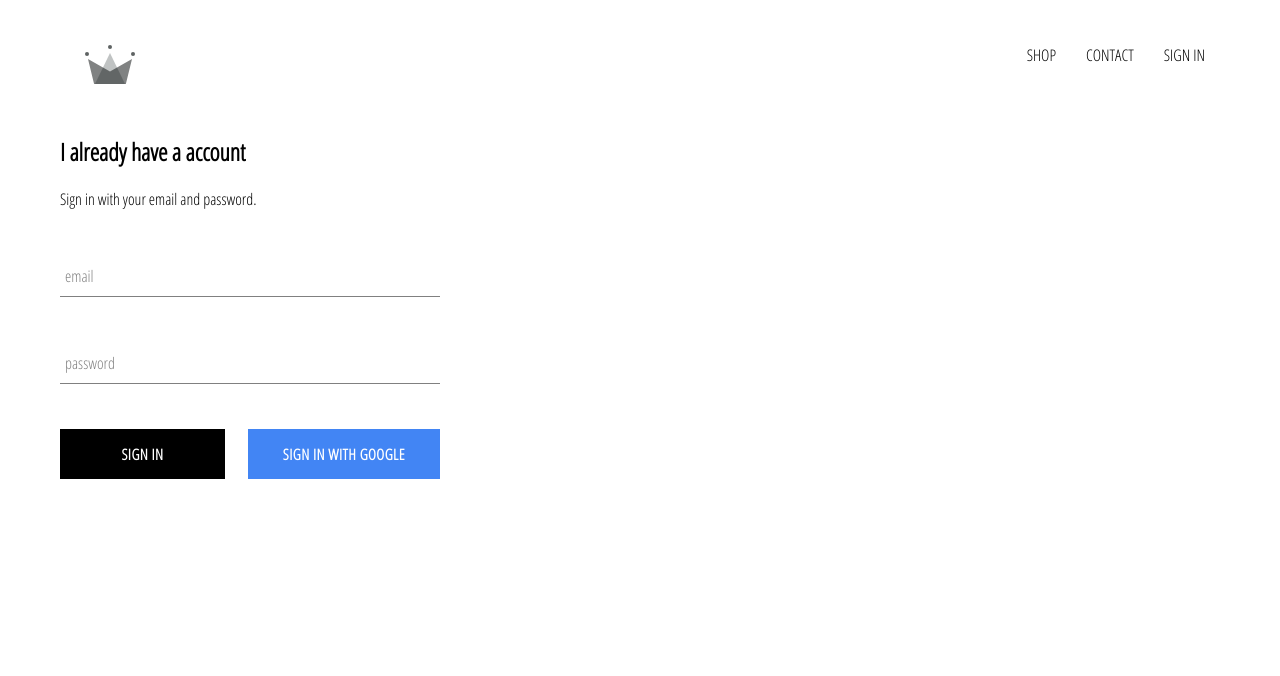
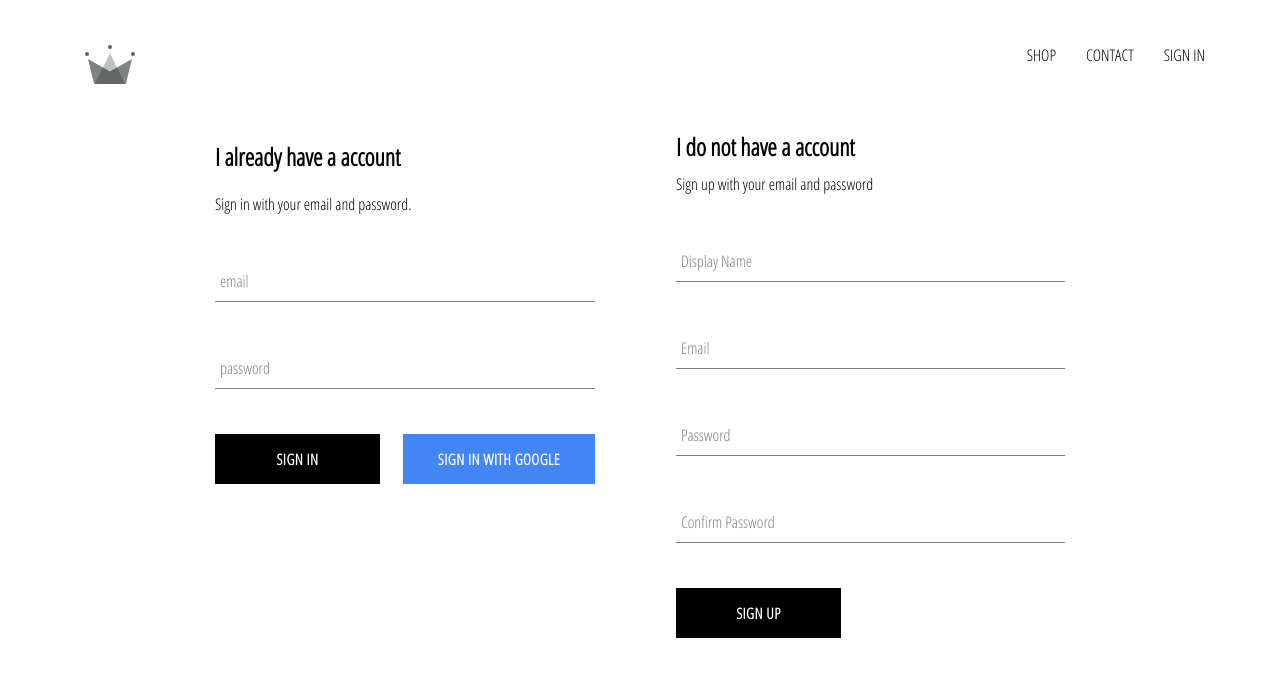
Before and after one commit to kewicustard/crwn-clothing, a React (Create React App) app: page /signin in a window 1280 px wide. Shown: the top 676 px of the page. Built offline with nearby package versions, Linux system fonts and the light colour scheme; no server answers.

Commit message:
implemented firebase utils, included ability to store authenticated user into our firestore database:

```diff
--- a/src/App.js
+++ b/src/App.js
@@ -7,7 +7,7 @@
 import ShopPage from './pages/shop/shop.component';
 import SignInAndSignUpPage from './pages/sign-in-and-sign-up/sign-in-and-sign-up.component';
 import Header from './components/header/header.component';
-import { auth } from './firebase/firebase.utils';
+import { auth, createUserProfileDocument } from './firebase/firebase.utils';
 
 class App extends React.Component {
   constructor() {
@@ -19,13 +19,29 @@
   }
 
   unsubscribeFromAuth = null
+  // a = 0 // for test auth.onAuthStateChanged function
 
   componentDidMount() {
-    this.unsubscribeFromAuth = auth.onAuthStateChanged(user => {
-      this.setState({ currentUser: user });
+    // console.log("didMount") // for test auth.onAuthStateChanged function
+    this.unsubscribeFromAuth = auth.onAuthStateChanged(async userAuth => {
+      if (userAuth) {
+        const userRef = await createUserProfileDocument(userAuth);
 
-      console.log(user)
-    })
+        userRef.onSnapshot(snapShot => {
+          this.setState({
+            currentUser: {
+              id: snapShot.id,
+              ...snapShot.data()
+            }
+          });
+
+          console.log(this.state)
+        });
+      }
+      this.setState({ currentUser: userAuth });
+      // console.log(this.a++) // for test auth.onAuthStateChanged function
+      // console.log(user)
+    });
   }
 
   componentWillUnmount() {
--- /dev/null
+++ b/src/components/sign-up/sign-up.component.jsx
@@ -0,0 +1,101 @@
+import React from 'react';
+
+import FormInput from '../form-input/form-input.component';
+import CustomButton from '../custom-button/custom-button.component';
+
+import { auth, createUserProfileDocument } from '../../firebase/firebase.utils';
+
+import './sign-up.styles.scss';
+
+class SignUp extends React.Component {
+    constructor() {
+        super();
+
+        this.state = {
+            displayName: '',
+            email: '',
+            password: '',
+            confirmPassword: ''
+        }
+    }
+
+    handleSubmit = async event => {
+        event.preventDefault();
+
+        const { displayName, email, password, confirmPassword } = this.state;
+
+        if (password !== confirmPassword) {
+            alert("password dont't match");
+            return;
+        }
+
+        try {
+            const { user } = await auth.createUserWithEmailAndPassword(email, password);
+
+            await createUserProfileDocument(user, { displayName });
+
+            this.setState({
+                displayName: '',
+                email: '',
+                password: '',
+                confirmPassword: ''
+            })
+        } catch (error) {
+            console.log(error);
+        }
+    };
+
+    handleChange = event => {
+        const { name, value } = event.target;
+
+        this.setState({ [name]: value});
+    }
+
+    render() {
+        const { displayName, email, password, confirmPassword } = this.state;
+
+        return (
+            <div className='sign-up'>
+                <h2 className='title'>I do not have a account</h2>
+                <span>Sign up with your email and password</span>
+                <form className='sign-up-form' onSubmit={this.handleSubmit}>
+                    <FormInput
+                        type='text'
+                        name='displayName'
+                        value={displayName}
+                        onChange={this.handleChange}
+                        label='Display Name'
+                        required
+                    />
+                    <FormInput
+                        type='email'
+                        name='email'
+                        value={email}
+                        onChange={this.handleChange}
+                        label='Email'
+                        required
+                    />
+                    <FormInput
+                        type='password'
+                        name='password'
+                        value={password}
+                        onChange={this.handleChange}
+                        label='Password'
+                        required
+                    />
+                    <FormInput
+                        type='password'
+                        name='confirmPassword'
+                        value={confirmPassword}
+                        onChange={this.handleChange}
+                        label='Confirm Password'
+                        required
+                    />
+                    <CustomButton type='submit'>SIGN UP</CustomButton>
+                </form>
+            </div>
+        )
+    }
+}
+
+export default SignUp;
--- /dev/null
+++ b/src/components/sign-up/sign-up.styles.scss
@@ -0,0 +1,9 @@
+.sign-up {
+    display: flex;
+    flex-direction: column;
+    width: 389px;
+
+    .title {
+        margin: 10px 0;
+    }
+}
--- a/src/firebase/firebase.utils.js
+++ b/src/firebase/firebase.utils.js
@@ -13,6 +13,32 @@
     measurementId: "G-EL7YBLDF28"
 }
 
+export const createUserProfileDocument = async (userAuth, additionalData) => {
+    if (!userAuth) return;
+
+    const userRef = firestore.doc(`users/${userAuth.uid}`);
+
+    const snapShot = await userRef.get();
+
+    if(!snapShot.exists) {
+        const { displayName, email } = userAuth;
+        const createAt = new Date();
+
+        try {
+            await userRef.set({
+                displayName,
+                email,
+                createAt,
+                ...additionalData
+            })
+        } catch (error) {
+            console.log('error creating user', error.message)
+        }
+    }
+
+    return userRef;
+}
+
 firebase.initializeApp(config);
 
 export const auth = firebase.auth();
--- a/src/pages/sign-in-and-sign-up/sign-in-and-sign-up.component.jsx
+++ b/src/pages/sign-in-and-sign-up/sign-in-and-sign-up.component.jsx
@@ -1,12 +1,14 @@
 import React from 'react'
 
 import SignIn from '../../components/sign-in/sign-in.component';
+import SignUp from '../../components/sign-up/sign-up.component';
 
 import './sign-in-and-sign-up.styles.scss'
 
 const SignInAndSignUpPage = () => (
     <div className='sign-in-and-sign-up'>
         <SignIn />
+        <SignUp />
     </div>
 )
 
--- a/src/pages/sign-in-and-sign-up/sign-in-and-sign-up.styles.scss
+++ b/src/pages/sign-in-and-sign-up/sign-in-and-sign-up.styles.scss
@@ -0,0 +1,6 @@
+.sign-in-and-sign-up {
+    width: 850px;
+    display: flex;
+    justify-content: space-between;
+    margin: 30px auto;
+}
```
Also changed, not shown: src/firebase/test.js (added, +8 -0 lines).
